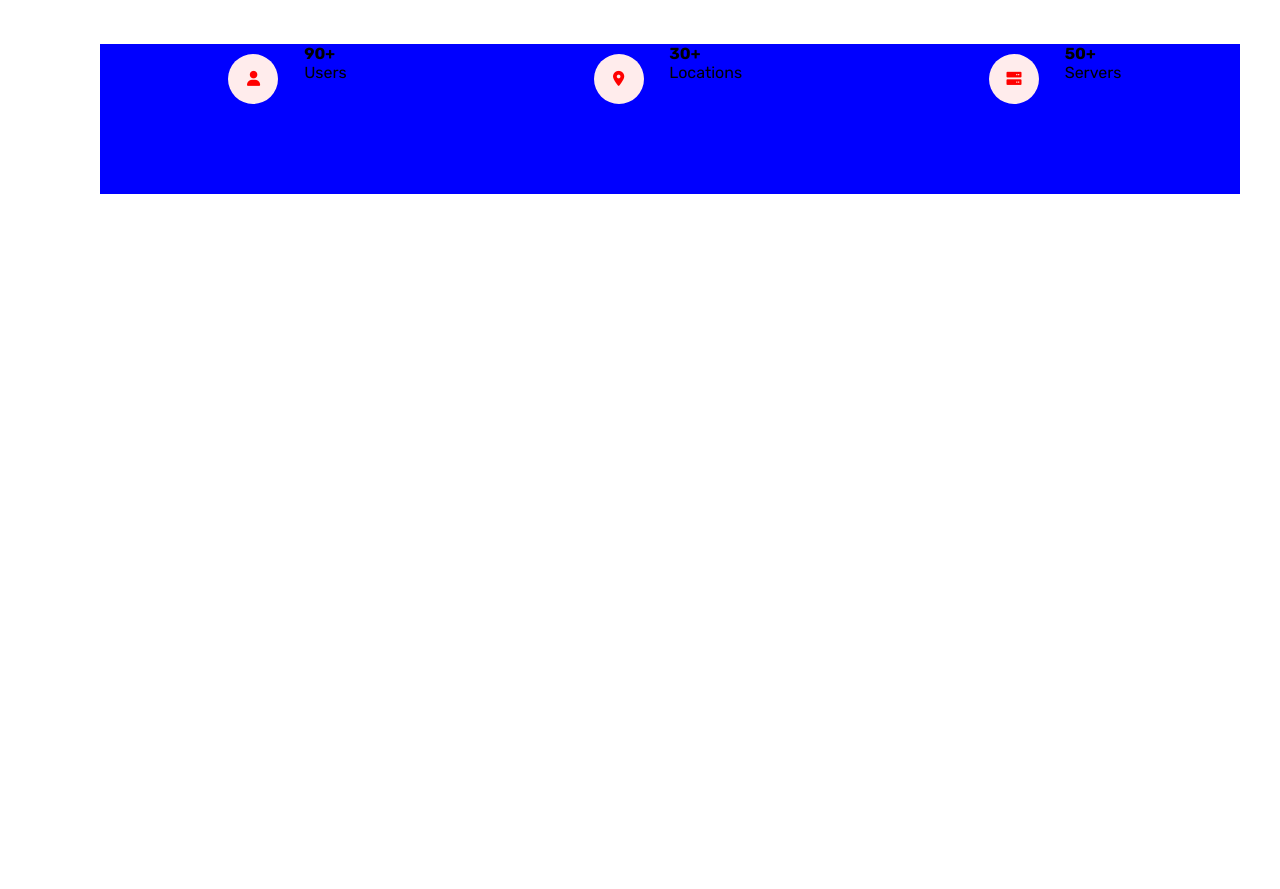
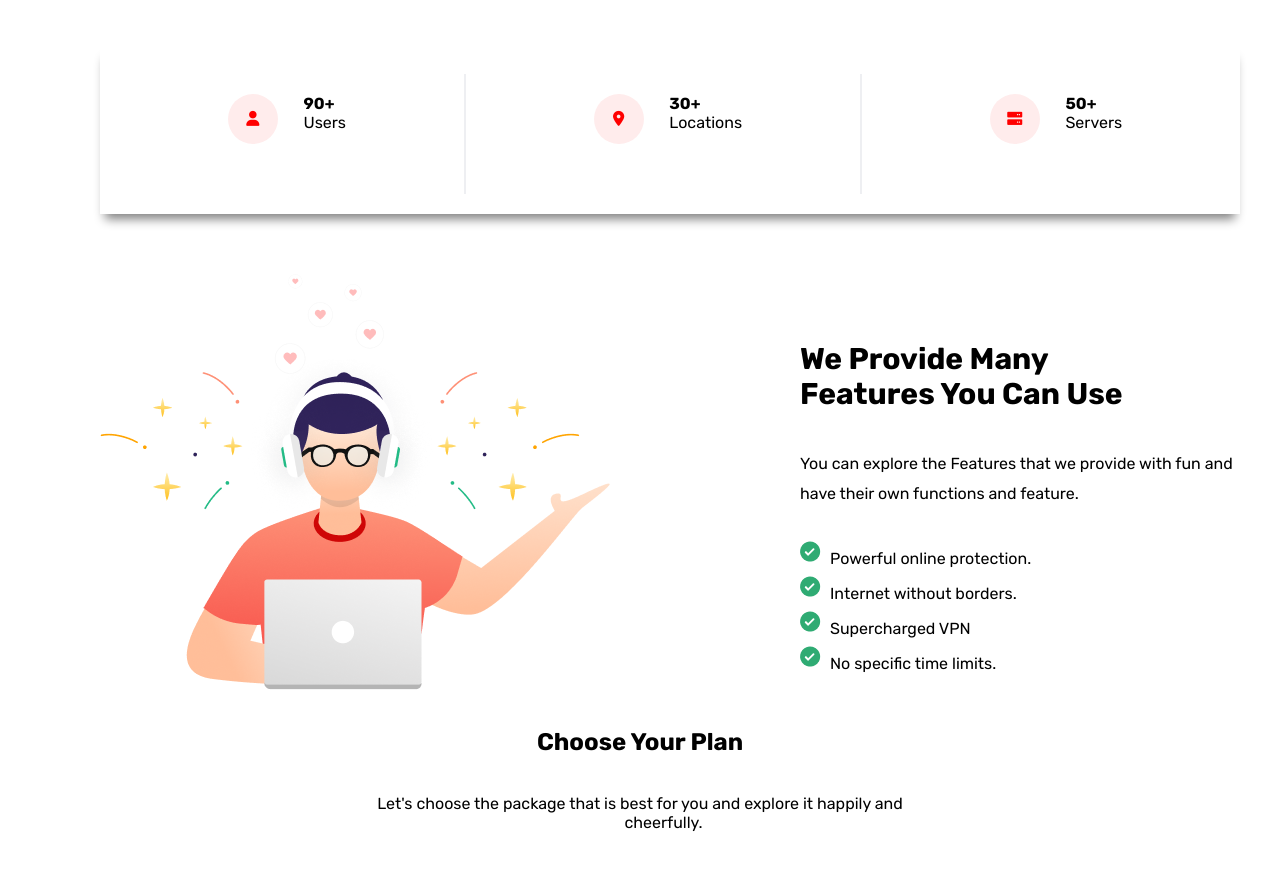
Before and after one commit to D-Venerable1/Freebies, a plain HTML site: page index.html in a window 1280 px wide. Shown: the part 460-1349 px from the top of the page. Before the commit the page ends 800 px from the top, so only its background shows below. Drawn offline with Linux system fonts and the light colour scheme.

Commit message:
new changes

```diff
--- a/index.css
+++ b/index.css
@@ -2,7 +2,7 @@
     padding: 0;
     margin: 0;
     text-decoration: none;
-    list-style: none;
+    /* list-style: none; */
     box-sizing: border-box;
     font-family: Rubik;
 }
@@ -76,7 +76,7 @@ margin-top: -190px;
     margin-top: 30px;
     font-family: Rubik;
     font-size: 15px;
-    box-shadow: 1px 0px 20px #F53838;
+    box-shadow: 0px 10px 10px -5px #F53838;
 
 }
 
@@ -96,12 +96,46 @@ margin-top: -190px;
     margin-left: 100px;
     margin-top: 100px;
     width: 1140px;
-    height: 150px;
-    background-color: blue;
+    height: 170px;
+    background-color: #FFFFFF;
     display: flex;
     justify-content: space-evenly;
+    box-shadow: 0px 10px 10px -5px grey;
 }
 #icon-1, #icon-2, #icon-3{
     display: flex;
     align-items: right;
+    margin-top: 40px;
 }
+#vertical-line-1, #vertical-line-2{
+    width: 2px;
+    height: 120px;
+    background-color: #EEEFF2;
+    margin-top: 30px;
+    margin-bottom: 20px;
+}
+.icon-div pre{
+    margin-top: 10px;
+
+}
+.middle-section{
+    margin-top: 60px;
+    margin-left: 100px;
+    padding-bottom: 30px;
+}
+.middle-section img{
+    display: inline-block;
+}
+.middle-section pre{
+    margin-top: -350px;
+    margin-left: 700px;
+    line-height: 30px;
+}
+.middle-section ul{
+    margin-left: 730px;
+    list-style-image: url(./images/bx_bxs-check-circle.png);
+    line-height: 30px;
+}
+#Choose{
+    text-align: center;
+}
--- a/index.html
+++ b/index.html
@@ -67,6 +67,27 @@ discover interesting features from us.</pre>
     </pre>
 </div>
 </div>
-
+    <div class="middle-section">
+        <img src="./images/Illustration 2.png">
+         <pre>
+<span style="font-size: 30px; font-weight: bold;">We Provide Many
+Features You Can Use
+    </span>
+You can explore the Features that we provide with fun and
+have their own functions and feature.
+         </pre>
+         <ul>
+            <li>Powerful online protection.</li>
+            <li>Internet without borders.</li>
+            <li>Supercharged VPN</li>
+            <li>No specific time limits.</li>
+         </ul>
+    </div>
+    <pre id="Choose">
+        <h2>Choose Your Plan</h2>
+        <p>Let's choose the package that is best for you and explore it happily and
+            cheerfully.
+        </p>
+    </pre>
 </body>
 </html>
```
Also changed, not shown: images/bx_bxs-check-circle.png (added).
